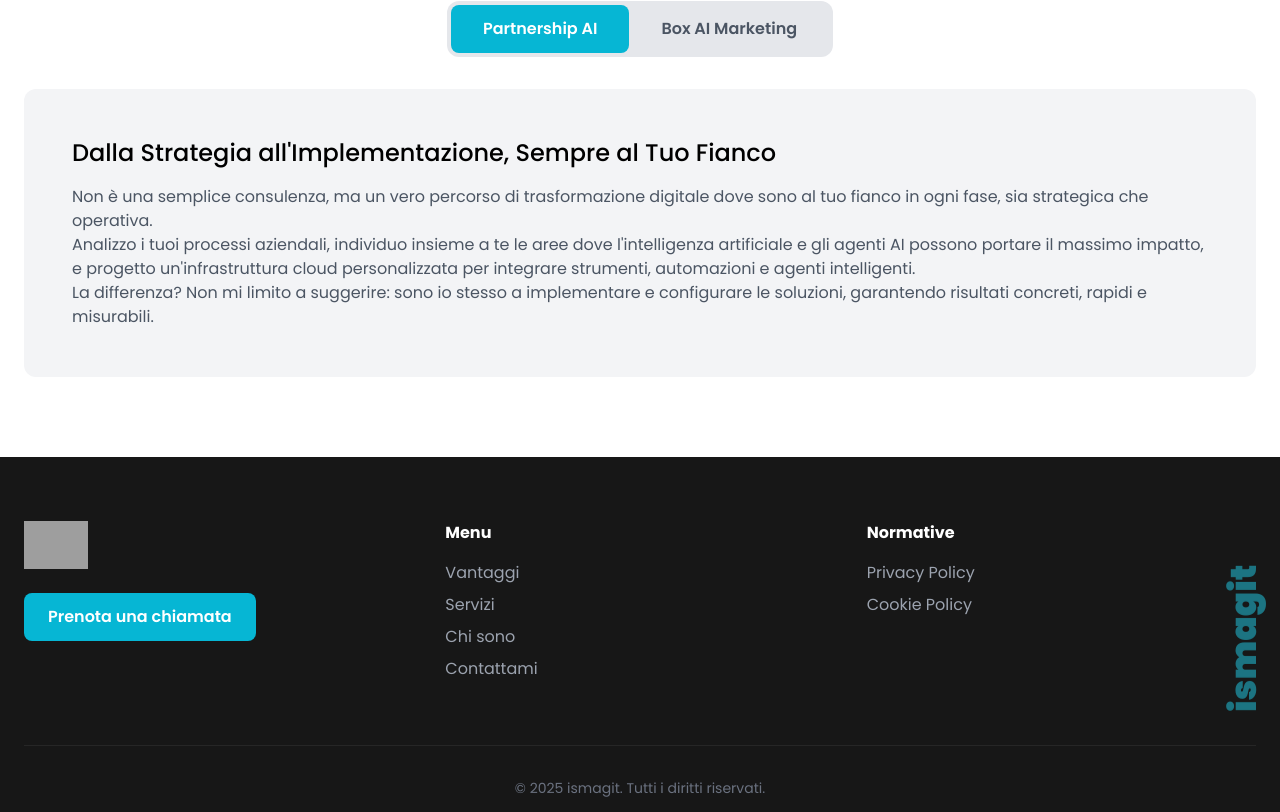
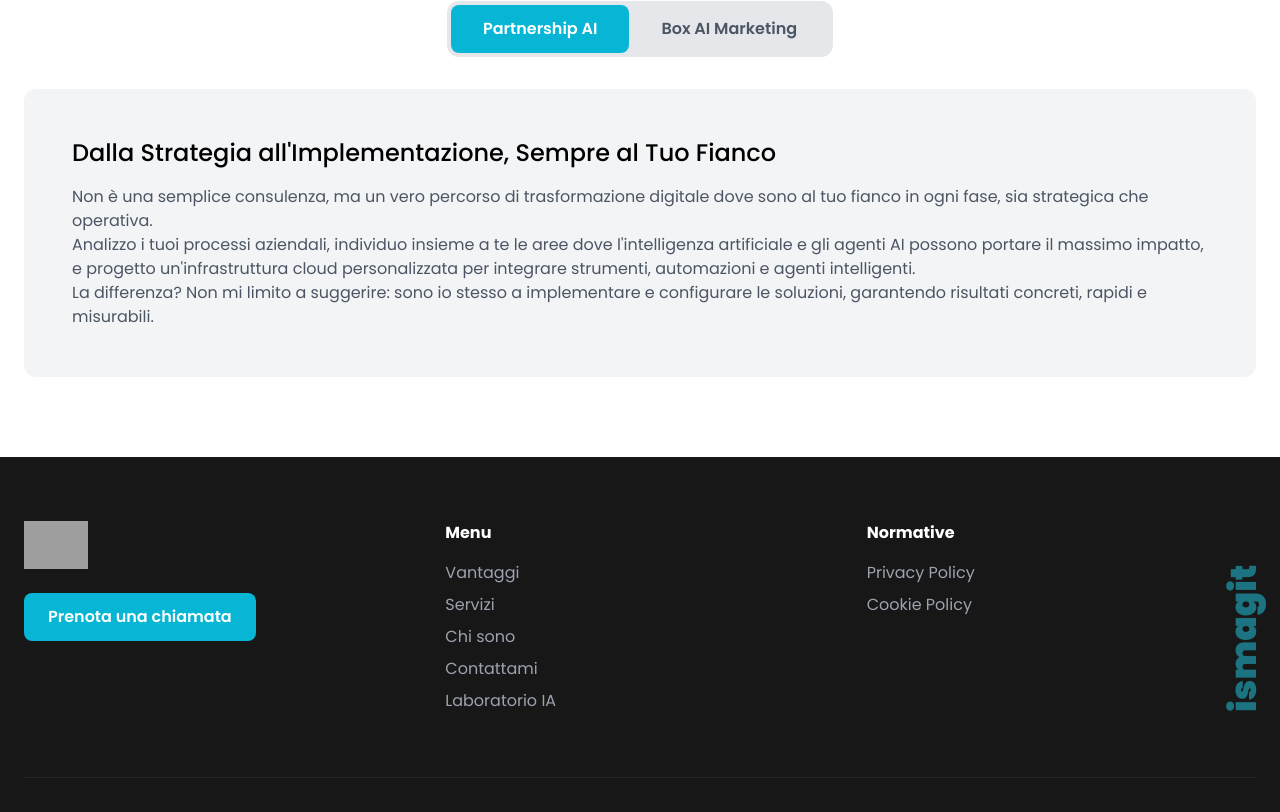
Before and after one commit to Marcecv/ismagit-ai-growth, a React (Vite) app: page / in a window 1280 px wide. Shown: the part 1972-2784 px from the top of the page. Built offline with nearby package versions, Linux system fonts and the light colour scheme; grey boxes are pictures that could not be loaded.

Commit message:
Add "Laboratorio IA" menu item
Added "Laboratorio IA" menu item to the header and footer, linking to lab.ismagit.com and opening in the same window. Positioned the header item between "Chi sono" and "Contattami", and the footer item below "Chi sono".

```diff
--- a/src/pages/Index.tsx
+++ b/src/pages/Index.tsx
@@ -11,6 +11,7 @@ const navLinks = [
     { id: 'vantaggi', href: '#vantaggi-strategici', label: 'Vantaggi' },
     { id: 'servizi', href: '#servizi', label: 'Servizi' },
     { id: 'chi-sono', href: 'https://www.linkedin.com/in/marcelo-cavaldid/', label: 'Chi sono', external: true },
+    { id: 'laboratorio-ia', href: 'https://lab.ismagit.com', label: 'Laboratorio IA', external: true },
     { id: 'contatti', href: 'https://cal.com/marcecv/30min', label: 'Contattami', external: true },
 ];
 
@@ -387,10 +388,10 @@ const Footer = ({ theme }: { theme: string }) => {
                         </a>
                     </div>
                     <div className="md:col-span-8 grid grid-cols-2 gap-8">
-                        <div>
+                         <div>
                             <h4 className="font-bold text-white mb-4">Menu</h4>
                             <ul className="space-y-2">
-                                {navLinks.map(link => (
+                                {navLinks.filter(link => link.id !== 'laboratorio-ia').map(link => (
                                     <li key={link.id}>
                                         <a href={link.href}
                                            target={link.external ? '_blank' : '_self'}
@@ -400,6 +401,12 @@ const Footer = ({ theme }: { theme: string }) => {
                                         </a>
                                     </li>
                                 ))}
+                                <li>
+                                    <a href="https://lab.ismagit.com"
+                                       className="text-gray-400 hover:text-white transition-colors">
+                                        Laboratorio IA
+                                    </a>
+                                </li>
                             </ul>
                         </div>
                         <div>
```
